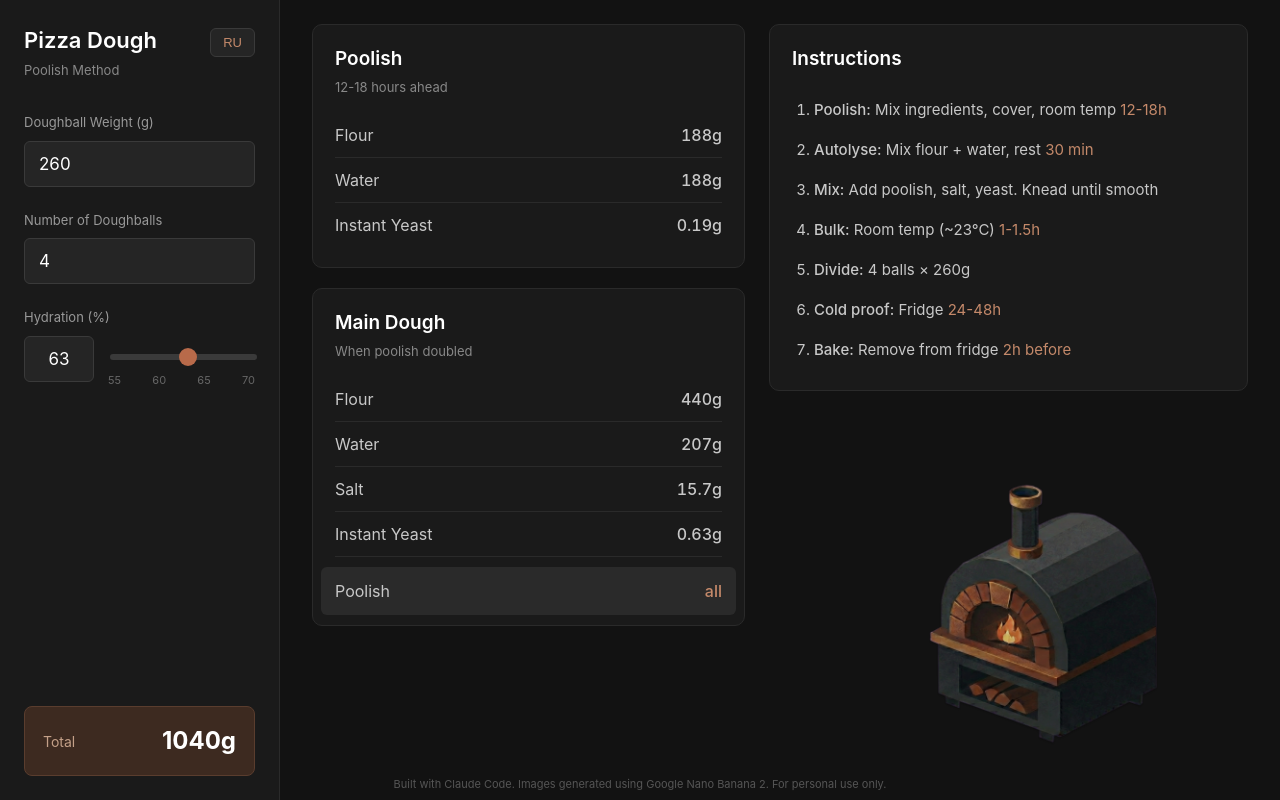
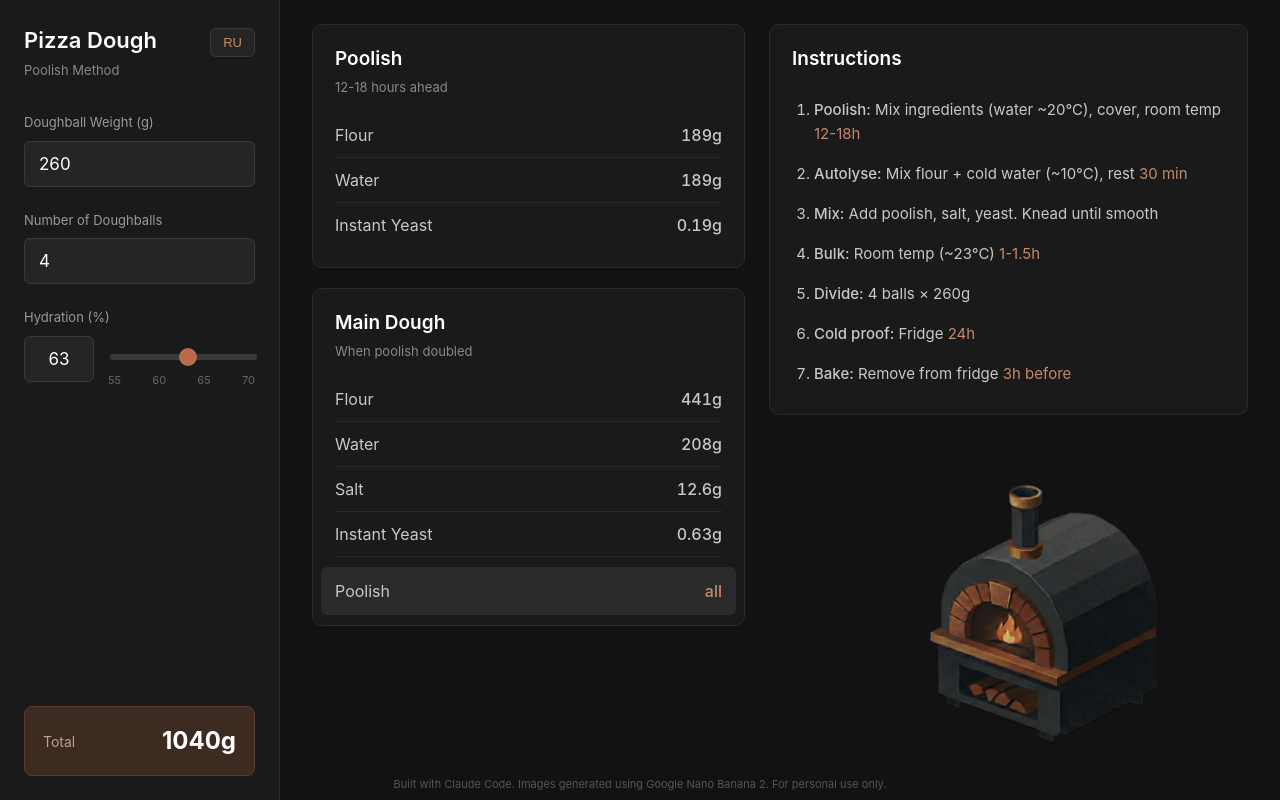
Before and after one commit to tr3mor/pizza-calculator, a Vue app: page / in a window 1280 px wide. Built offline with nearby package versions, Linux system fonts and the light colour scheme.

Commit message:
Adjust recipe: salt 2%, 24h proof, water temps (#6)

```diff
--- a/src/components/Calculator.vue
+++ b/src/components/Calculator.vue
@@ -135,7 +135,7 @@ function clampHydration() {
 
 const POOLISH_FLOUR_RATIO = 0.30
 const POOLISH_YEAST_PERCENT = 0.001
-const SALT_PERCENT = 0.025
+const SALT_PERCENT = 0.02
 const MAIN_DOUGH_YEAST_PERCENT = 0.001
 
 const totalDoughWeight = computed(() => {
--- a/src/i18n.js
+++ b/src/i18n.js
@@ -20,10 +20,10 @@ const translations = {
     grams: "g",
     instructions: "Instructions",
     stepPoolish: "Poolish:",
-    stepPoolishText: "Mix ingredients, cover, room temp",
+    stepPoolishText: "Mix ingredients (water ~20°C), cover, room temp",
     stepPoolishTime: "12-18h",
     stepAutolyse: "Autolyse:",
-    stepAutolyseText: "Mix flour + water, rest",
+    stepAutolyseText: "Mix flour + cold water (~10°C), rest",
     stepAutolyseTime: "30 min",
     stepMix: "Mix:",
     stepMixText: "Add poolish, salt, yeast. Knead until smooth",
@@ -34,10 +34,10 @@ const translations = {
     stepDivideText: "balls ×",
     stepColdProof: "Cold proof:",
     stepColdProofText: "Fridge",
-    stepColdProofTime: "24-48h",
+    stepColdProofTime: "24h",
     stepBake: "Bake:",
     stepBakeText: "Remove from fridge",
-    stepBakeTime: "2h before",
+    stepBakeTime: "3h before",
     credits:
       "Built with Claude Code. Images generated using Google Nano Banana 2. For personal use only.",
   },
@@ -61,10 +61,10 @@ const translations = {
     instructions: "Инструкция",
     stepPoolish: "Опара:",
     stepPoolishText:
-      "Смешать ингредиенты, накрыть, оставить при комнатной температуре",
+      "Смешать ингредиенты (вода ~20°C), накрыть, оставить при комнатной температуре",
     stepPoolishTime: "12-18ч",
     stepAutolyse: "Автолиз:",
-    stepAutolyseText: "Смешать муку и воду, оставить",
+    stepAutolyseText: "Смешать муку и холодную воду (~10°C), оставить",
     stepAutolyseTime: "30 мин",
     stepMix: "Замес:",
     stepMixText: "Добавить опару, соль, дрожжи. Вымесить до гладкости",
@@ -75,10 +75,10 @@ const translations = {
     stepDivideText: "шт. по",
     stepColdProof: "Холодная ферментация:",
     stepColdProofText: "Оставить в холодильнике",
-    stepColdProofTime: "24-48ч",
+    stepColdProofTime: "24ч",
     stepBake: "Выпекание:",
     stepBakeText: "Достать из холодильника за",
-    stepBakeTime: "2ч",
+    stepBakeTime: "3ч",
     credits:
       "Создано с помощью Claude Code. Изображения сгенерированы Google Nano Banana 2. Только для личного использования.",
   },
```
